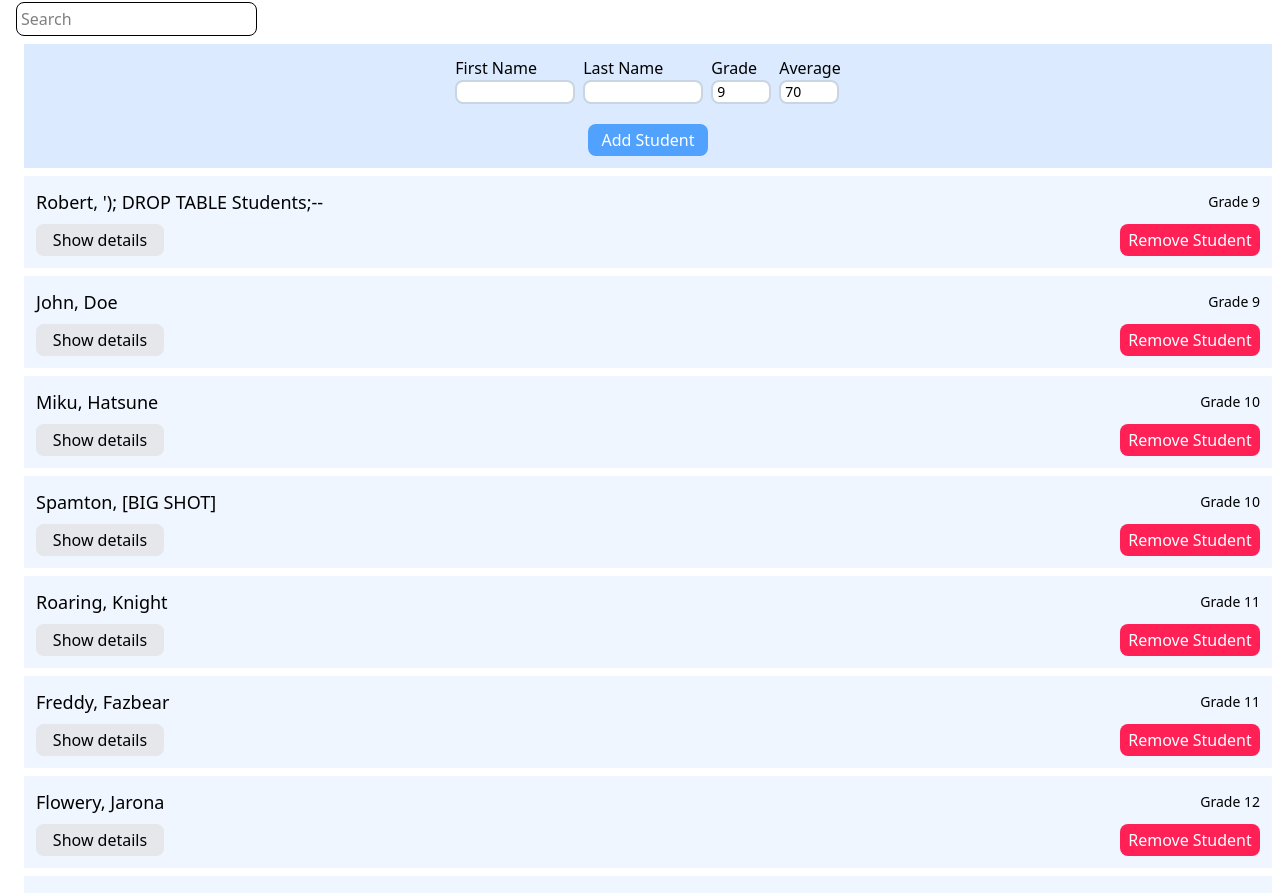
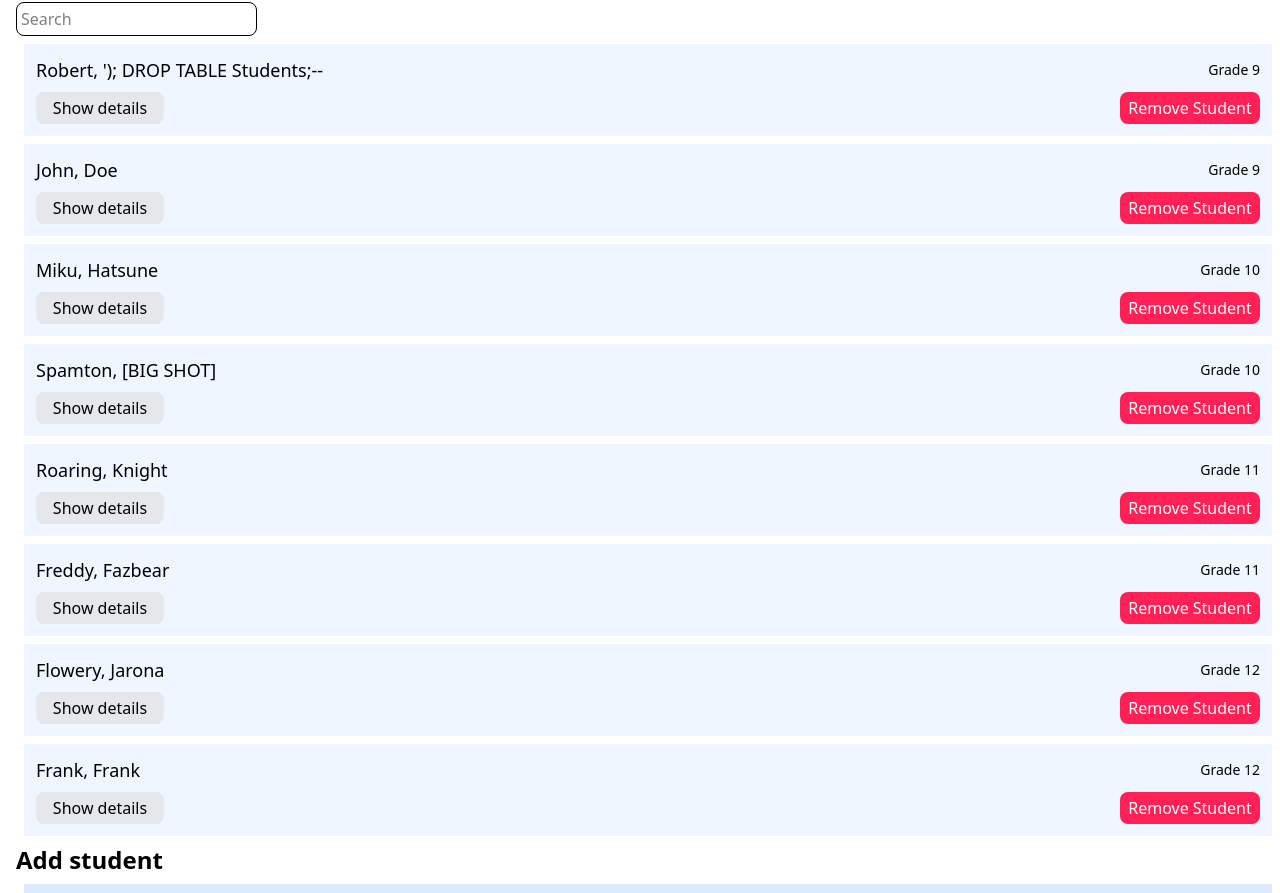
Before and after one commit to cute-catgirl/WebDev2-Assignment2, a Next.js app: page / in a window 1280 px wide. Shown: the part 78-971 px from the top of the page. Built offline with nearby package versions, Linux system fonts and the light colour scheme.

Commit message:
Make studentlist and addstudent work with the state

```diff
--- a/components/StudentList.tsx
+++ b/components/StudentList.tsx
@@ -8,27 +8,17 @@ import {Student} from "@/app/data/students";
 
 interface StudentListProps {
     students: Student[],
-    onAdd: (
-        firstName: string,
-        lastName: string,
-        grade: number,
-        average: number
-    ) => void
     onRemove: (
         id: number
     ) => void,
 };
 
 // {students}: {students: Student[]}
-const StudentList = ({students, onAdd, onRemove}: StudentListProps) => {
+const StudentList = ({students, onRemove}: StudentListProps) => {
     return (
         <div className="w-full">
-            <AddStudent
-                onAdd={onAdd}
-            />
             <ul>
                 {students.map((student) => (
-                    // might be a better way to pass the student to StudentCard
                     <StudentCard
                         key={student.id}
                         student={student}
--- a/components/StudentPortal.tsx
+++ b/components/StudentPortal.tsx
@@ -8,8 +8,21 @@ import { ChangeEvent, useState } from "react";
 import { students as defaultStudents, Student } from "../app/data/students";
 import SearchBox from "./SearchBox";
 import StudentList from "./StudentList";
+import AddStudent from "./AddStudent";
 
 export default function StudentPortal() {
+    const [students, setStudents] = useState(defaultStudents);
+    const [searchQuery, setSearchQuery] = useState('');
+
+    const addStudent = (firstName: string, lastName: string, grade: number, average: number) => {
+        const newStudent = {id: Date.now(), firstName: firstName, lastName: lastName, grade: grade, average: average}
+        setStudents([...students, newStudent])
+    }
+
+    function removeStudent(id: number) {
+        setStudents(students.filter((student) => student.id !== id))
+    }
+
     function filteredStudents() {
         if (searchQuery) {
             const trimmedQuery = searchQuery.replaceAll(" ", "").toLowerCase();
@@ -24,8 +37,7 @@ export default function StudentPortal() {
             return students;
         }
     }
-    const [students, setStudents] = useState(defaultStudents);
-    const [searchQuery, setSearchQuery] = useState('');
+
     return (
         <div>
             <section id="overview">
@@ -37,11 +49,11 @@ export default function StudentPortal() {
                 <SearchBox searchQuery={searchQuery} onChange={(event: ChangeEvent<HTMLInputElement>) => {
                     setSearchQuery(event.target.value)
                 }} />
-                <StudentList students={filteredStudents()} />
+                <StudentList students={filteredStudents()} onRemove={removeStudent} />
             </section>
             <section id="addstudent">
                 <h2 className="text-2xl font-semibold">Add student</h2>
-                {/* <AddStudent onAdd={addStudent} onRemove={removeStudent} /> */}
+                <AddStudent onAdd={addStudent} />
             </section>
         </div>
     )
```
